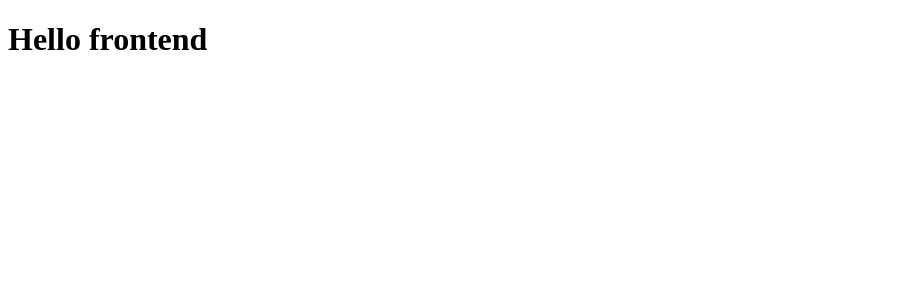
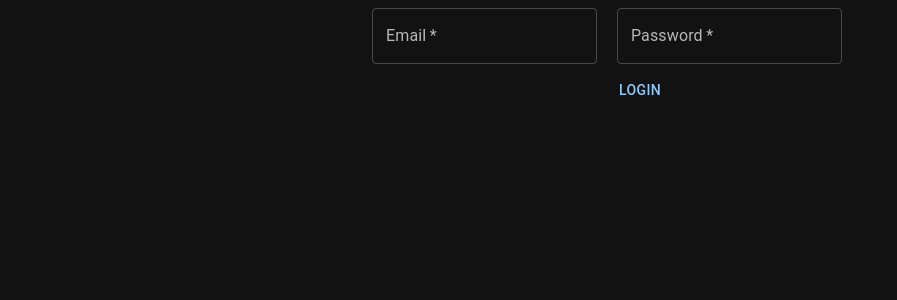
Before and after one commit to stefansavic23/smart-resume-analyzer-generator, a React (Vite) app in the folder frontend/: page / in a window 1280 px wide. Shown: the top 300 px of the page, without its empty margins (0-897 px from the left). Built offline with nearby package versions, Linux system fonts and the light colour scheme.

Commit message:
registration page

```diff
--- a/frontend/package.json
+++ b/frontend/package.json
@@ -10,6 +10,10 @@
     "preview": "vite preview"
   },
   "dependencies": {
+    "@emotion/react": "^11.14.0",
+    "@emotion/styled": "^11.14.1",
+    "@mui/material": "^7.3.0",
+    "@toolpad/core": "^0.16.0",
     "react": "^19.1.0",
     "react-dom": "^19.1.0"
   },
--- a/frontend/src/App.jsx
+++ b/frontend/src/App.jsx
@@ -1,13 +1,11 @@
-import { useState } from 'react'
-import reactLogo from './assets/react.svg'
-import viteLogo from '/vite.svg'
 import './App.css'
+import RegisterLogin from './components/RegisterLogin.jsx'
 
 function App() {
-  const [count, setCount] = useState(0)
-
   return (
-    <h1>Hello frontend</h1>
+    <>
+      <RegisterLogin title="Login" action="/login" btn="Login" />
+    </>
   )
 }
 
--- /dev/null
+++ b/frontend/src/components/RegisterLogin.jsx
@@ -0,0 +1,50 @@
+import React from "react"
+import Box from '@mui/material/Box';
+import TextField from '@mui/material/TextField';
+import { ThemeProvider, createTheme } from '@mui/material/styles';
+import CssBaseline from '@mui/material/CssBaseline';
+import Button from '@mui/material/Button';
+import Container from '@mui/material/Container';
+import Grid from '@mui/material/Grid';
+
+const darkTheme = createTheme({
+    palette: {
+        mode: 'dark',
+    },
+});
+
+const RegisterLogin = (props) => {
+    return (
+        <React.Fragment>
+            <ThemeProvider theme={darkTheme}>
+                <CssBaseline />
+                <Container maxWidth='sm'>
+                    <Box
+                        component="form"
+                        sx={{ '& .MuiTextField-root': { m: 1, width: '25ch' } }}
+                        noValidate
+                        autoComplete="off"
+                    >
+                        <TextField
+                            required
+                            id="outlined-required"
+                            label="Email"
+                            defaultValue=""
+                        /> <TextField
+                            required
+                            id="outlined-password-input"
+                            label="Password"
+                            type="password"
+                            autoComplete="current-password"
+                        />
+                    </Box>
+                    <Grid display="flex" justifyContent="center" alignItems="center">
+                        <Button variant="text">{props.btn}</Button>
+                    </Grid>
+                </Container>
+            </ThemeProvider>
+        </React.Fragment>
+    )
+}
+
+export default RegisterLogin
```
Also changed, not shown: 1 other file (tests, documents, lock files or other folders).
